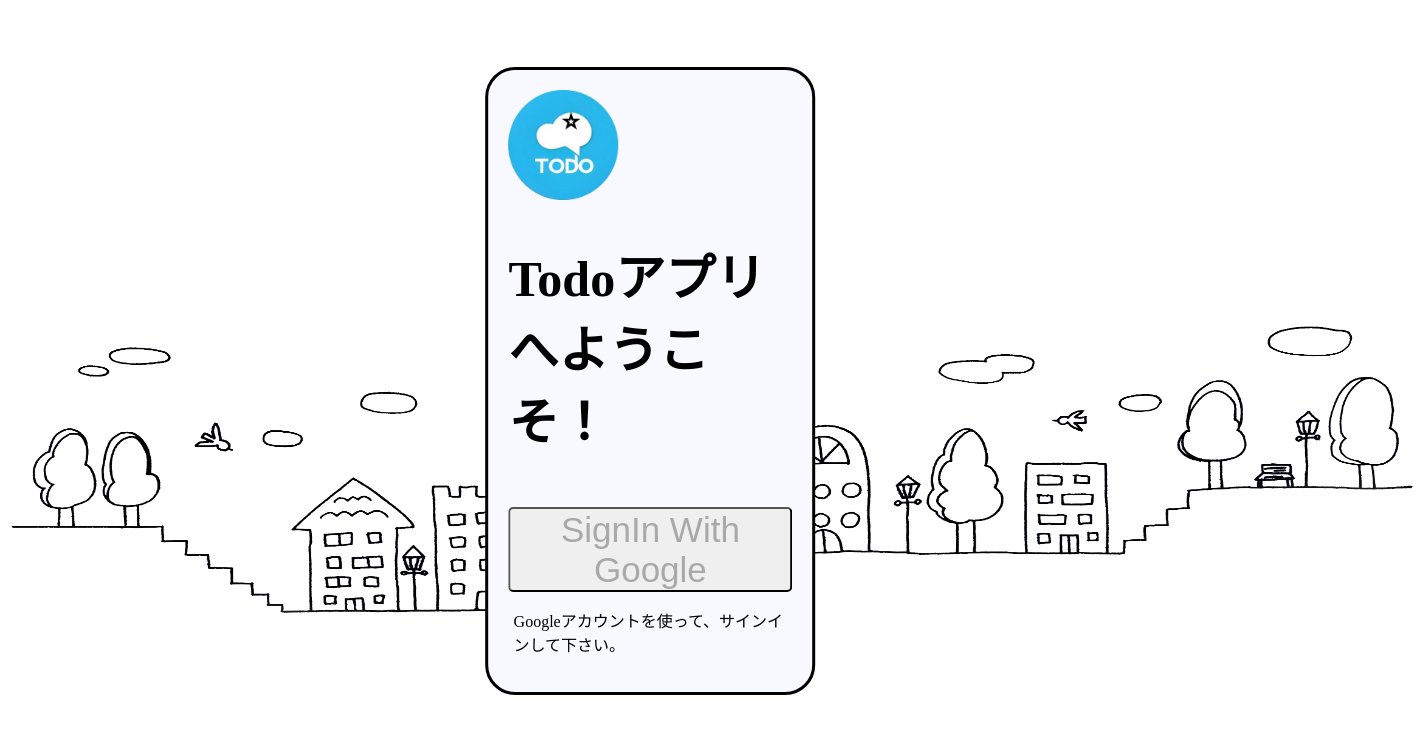
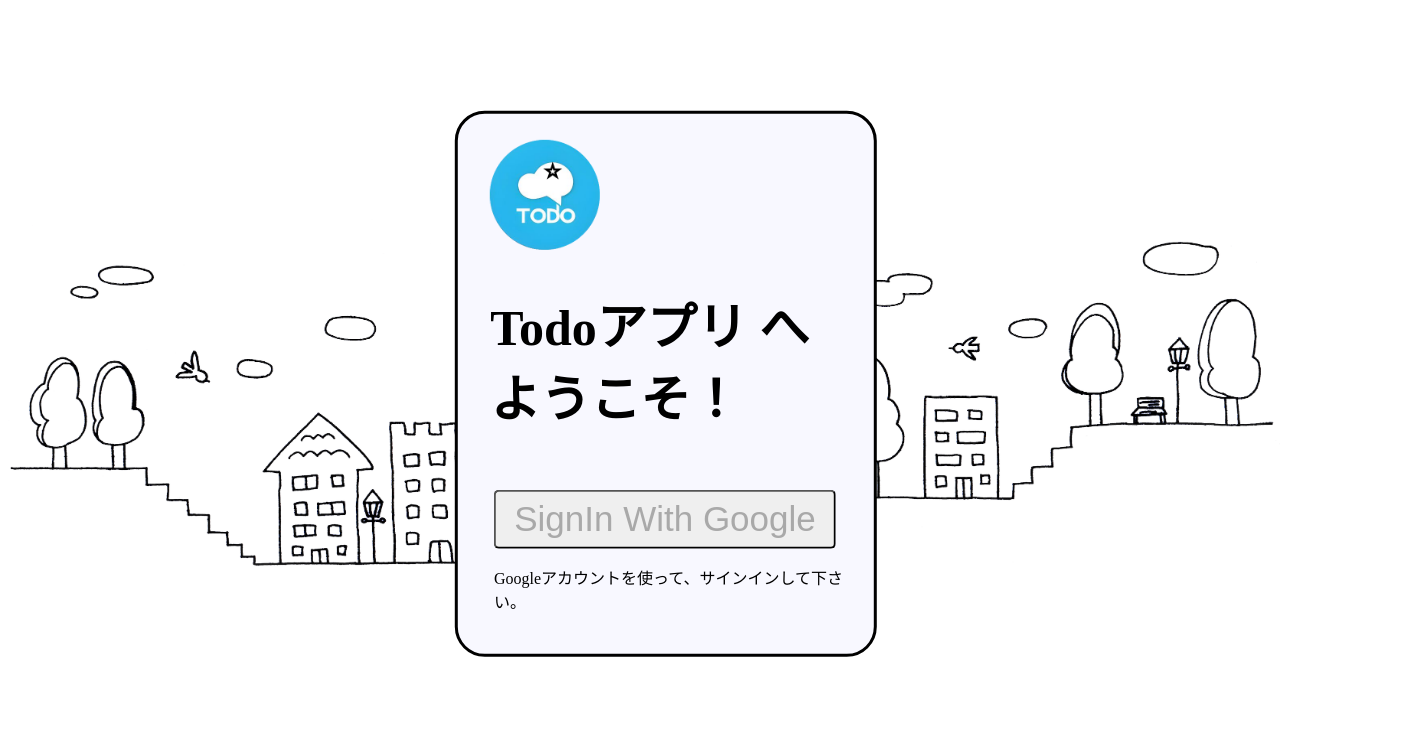
Before and after one commit to AatsuTakahashi/TodolistApp, a Next.js app: page /sign_in in a window 1280 px wide. Shown: the top 734 px of the page, 1420 px wide, since content can reach past the window. Built offline with nearby package versions, Linux system fonts and the light colour scheme; no server answers.

Commit message:
fix-css修正

```diff
--- a/src/pages/sign_in.js
+++ b/src/pages/sign_in.js
@@ -10,7 +10,18 @@ const SignIn = () => {
   return (
     <>
       <div className={styles.signInHome}>
-        <Image src={"/sign_in.png"} width={1420} height={800} />
+        <div className={styles.signInHomeImage}>
+          <Image
+            src={"/sign_in.png"}
+            // width={1000}
+            // height={400}
+            width={0}
+            height={0}
+            sizes="100vw"
+            style={{ width: "100%", height: "auto" }}
+            alt={"HomeImage"}
+          />
+        </div>
         <div className={styles.signInItem}>
           <Image
             src={"/logoImage.png"}
--- a/src/styles/Home.module.css
+++ b/src/styles/Home.module.css
@@ -30,40 +30,49 @@
   color: #696969;
 }
 
-.signInHome {
+/* .signInHome {
+} */
+
+.signInHomeImage {
   position: relative;
 }
 
 .signInItem {
   position: absolute;
-  top: 35%;
-  left: 43%;
+  top: 40%;
+  left: 45%;
   -ms-transform: translate(-50%, -50%);
   -webkit-transform: translate(-50%, -50%);
   transform: translate(-50%, -50%);
-  margin-right: 300px;
-  margin-top: 100px;
-  margin-left: 100px;
-  padding: 20px;
+  margin-right: 15%;
+  margin-top: 5%;
+  margin-left: 7%;
+  padding: 2%;
   background: #f8f8ff;
   border-radius: 30px;
   border: solid;
 }
 
+.signInLogo {
+  padding-left: 2%;
+}
+
 .signInTitle {
   font-size: 50px;
-  padding-bottom: 20px;
+  padding-left: 2%;
+  padding-bottom: 7%;
 }
 
 .signInButton {
   cursor: pointer;
   font-size: 35px;
   border-radius: 5px;
-  padding: 0.5px 18px;
+  padding: 2% 5%;
+  margin-left: 3%;
   font-family: sans-serif;
   color: #a9a9a9;
 }
 
 .signInContent {
-  margin-left: 5px;
+  margin-left: 3%;
 }
--- a/src/styles/components/layouts/Main.module.css
+++ b/src/styles/components/layouts/Main.module.css
@@ -8,7 +8,9 @@
   background-color: #b0c4de;
   padding: 10px;
   border-radius: 10px;
-  margin-left: 25px;
+
+  margin-left: 4%;
+  margin-right: 0.5%;
 }
 
 .dndSectionTitle {
--- a/src/styles/components/layouts/SideBar.module.css
+++ b/src/styles/components/layouts/SideBar.module.css
@@ -26,6 +26,7 @@
   height: 60px;
   justify-content: center;
   align-items: center;
+  text-decoration: none;
 }
 
 .row:hover {
--- a/src/styles/globals.css
+++ b/src/styles/globals.css
@@ -7,7 +7,3 @@ html {
   margin: 0;
   padding: 0;
 }
-
-a {
-  text-decoration: none;
-}
```
Also changed, not shown: public/sign_in.png.
